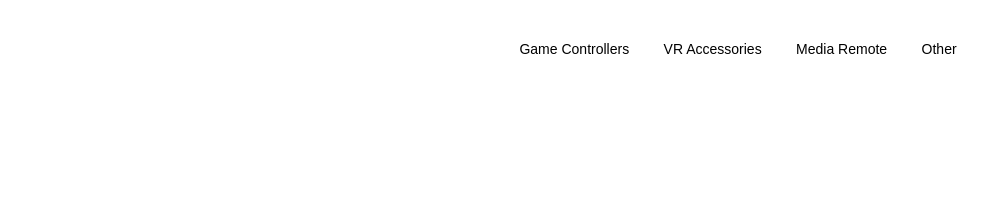
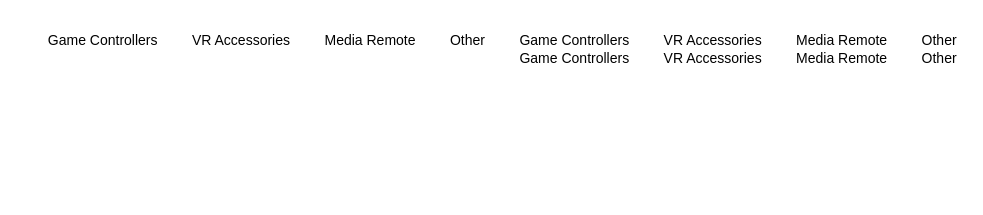
Before and after one commit to mohammadquttna/Html-and-css-, a plain HTML site: page play.html in a window 1280 px wide. Shown: the top 215 px of the page, 166-1149 px from the left. Drawn offline with Linux system fonts and the light colour scheme.

Commit message:
Uplod the desgin as

```diff
--- a/index.html
+++ b/play.html
@@ -22,6 +22,17 @@
 <li><a href="">VR Accessories </a></li>
 <li><a href="">Media Remote  </a></li>
 <li><a href="">Other  </a></li>
+
+<li><a href="">Game Controllers </a></li>
+<li><a href="">VR Accessories </a></li>
+<li><a href="">Media Remote  </a></li>
+<li><a href="">Other  </a></li>
+
+<li><a href="">Game Controllers </a></li>
+<li><a href="">VR Accessories </a></li>
+<li><a href="">Media Remote  </a></li>
+<li><a href="">Other  </a></li>
+
 
 
 </ul>
```
